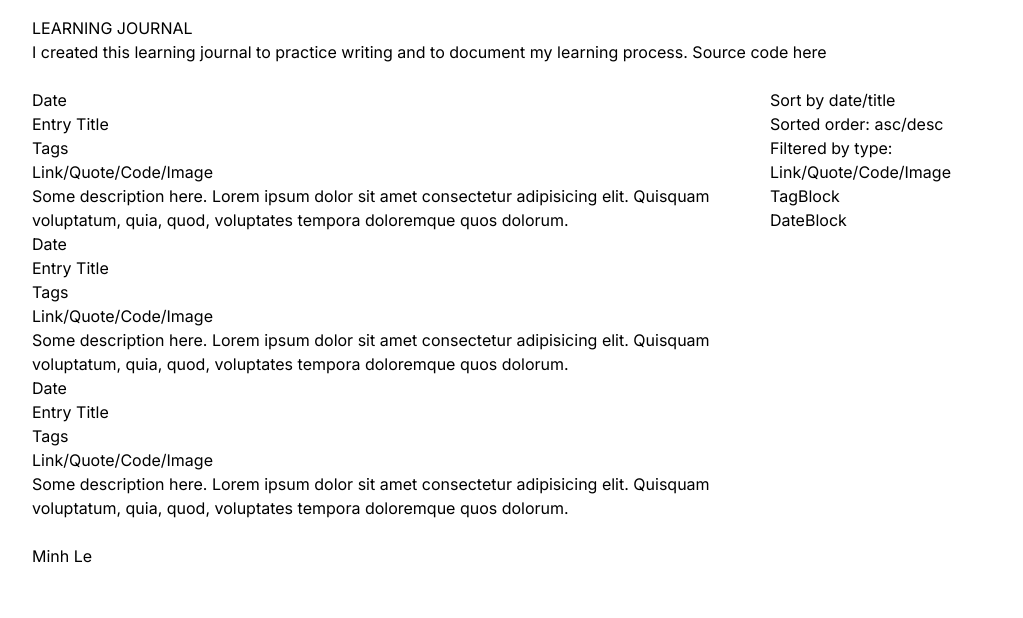
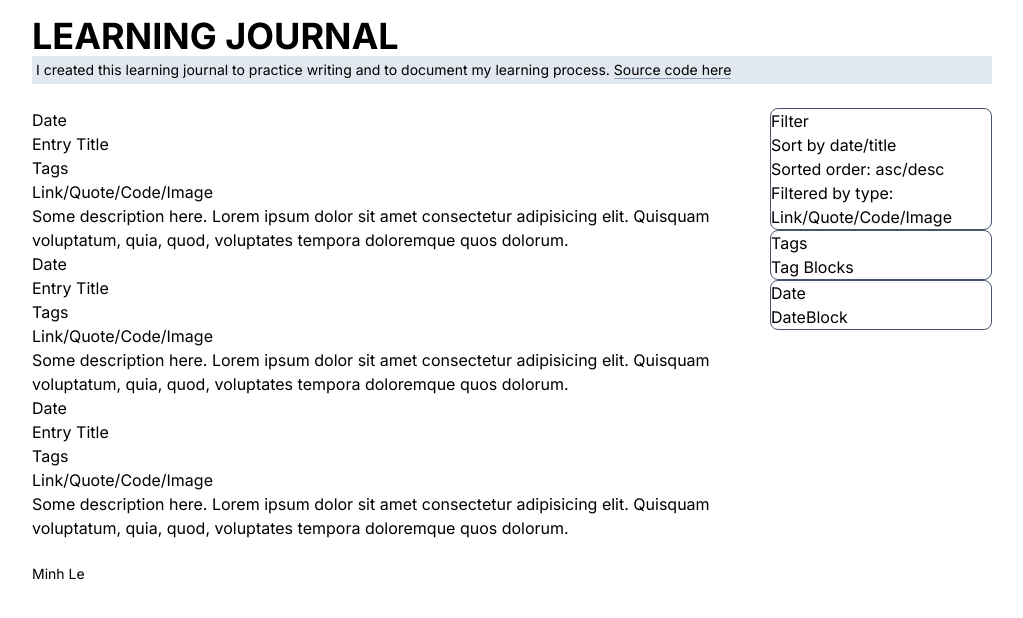
Before and after one commit to ledminh/learning-journal, a Next.js app: page / in a window 1280 px wide. Shown: the top 618 px of the page, without its empty margins (128-1151 px from the left). Built offline with nearby package versions, Linux system fonts and the light colour scheme.

Commit message:
fix tailwindCSS

```diff
--- a/next.config.js
+++ b/next.config.js
@@ -3,6 +3,6 @@
   experimental: {
     appDir: true,
   },
-}
+};
 
-module.exports = nextConfig
+module.exports = nextConfig;
--- a/src/date/index.tsx
+++ b/src/date/index.tsx
@@ -1,3 +1,5 @@
+import Block from "@/layout/Block";
+
 export function DateBlock() {
-  return <div>DateBlock</div>;
+  return <Block title="Date">DateBlock</Block>;
 }
--- a/src/filter/index.tsx
+++ b/src/filter/index.tsx
@@ -1,9 +1,11 @@
+import Block from "@/layout/Block";
+
 export function FilterBlock() {
   return (
-    <div>
+    <Block title="Filter">
       <div>Sort by date/title</div>
       <div>Sorted order: asc/desc</div>
       <div>Filtered by type: Link/Quote/Code/Image</div>
-    </div>
+    </Block>
   );
 }
--- /dev/null
+++ b/src/layout/Block.tsx
@@ -0,0 +1,11 @@
+export default function Block(props: {
+  children: React.ReactNode;
+  title: string;
+}) {
+  return (
+    <div className="border border-slate-600 rounded-lg">
+      <div>{props.title}</div>
+      <div>{props.children}</div>
+    </div>
+  );
+}
--- a/src/layout/SideBar.tsx
+++ b/src/layout/SideBar.tsx
@@ -1,6 +1,7 @@
 import { FilterBlock } from "@/filter";
 import { TagBlock } from "@/tag";
 import { DateBlock } from "@/date";
+
 export default function SideBar() {
   return (
     <>
--- a/src/tag/index.tsx
+++ b/src/tag/index.tsx
@@ -1,7 +1,9 @@
+import Block from "@/layout/Block";
+
 export function TagItem() {
   return <div>Tag</div>;
 }
 
 export function TagBlock() {
-  return <div>TagBlock</div>;
+  return <Block title="Tags">Tag Blocks</Block>;
 }
--- a/tailwind.config.js
+++ b/tailwind.config.js
@@ -1,18 +1,14 @@
 /** @type {import('tailwindcss').Config} */
 module.exports = {
-  content: [
-    './src/pages/**/*.{js,ts,jsx,tsx,mdx}',
-    './src/components/**/*.{js,ts,jsx,tsx,mdx}',
-    './src/app/**/*.{js,ts,jsx,tsx,mdx}',
-  ],
+  content: ["./src/**/*.{js,ts,jsx,tsx,mdx}"],
   theme: {
     extend: {
       backgroundImage: {
-        'gradient-radial': 'radial-gradient(var(--tw-gradient-stops))',
-        'gradient-conic':
-          'conic-gradient(from 180deg at 50% 50%, var(--tw-gradient-stops))',
+        "gradient-radial": "radial-gradient(var(--tw-gradient-stops))",
+        "gradient-conic":
+          "conic-gradient(from 180deg at 50% 50%, var(--tw-gradient-stops))",
       },
     },
   },
   plugins: [],
-}
+};
```
